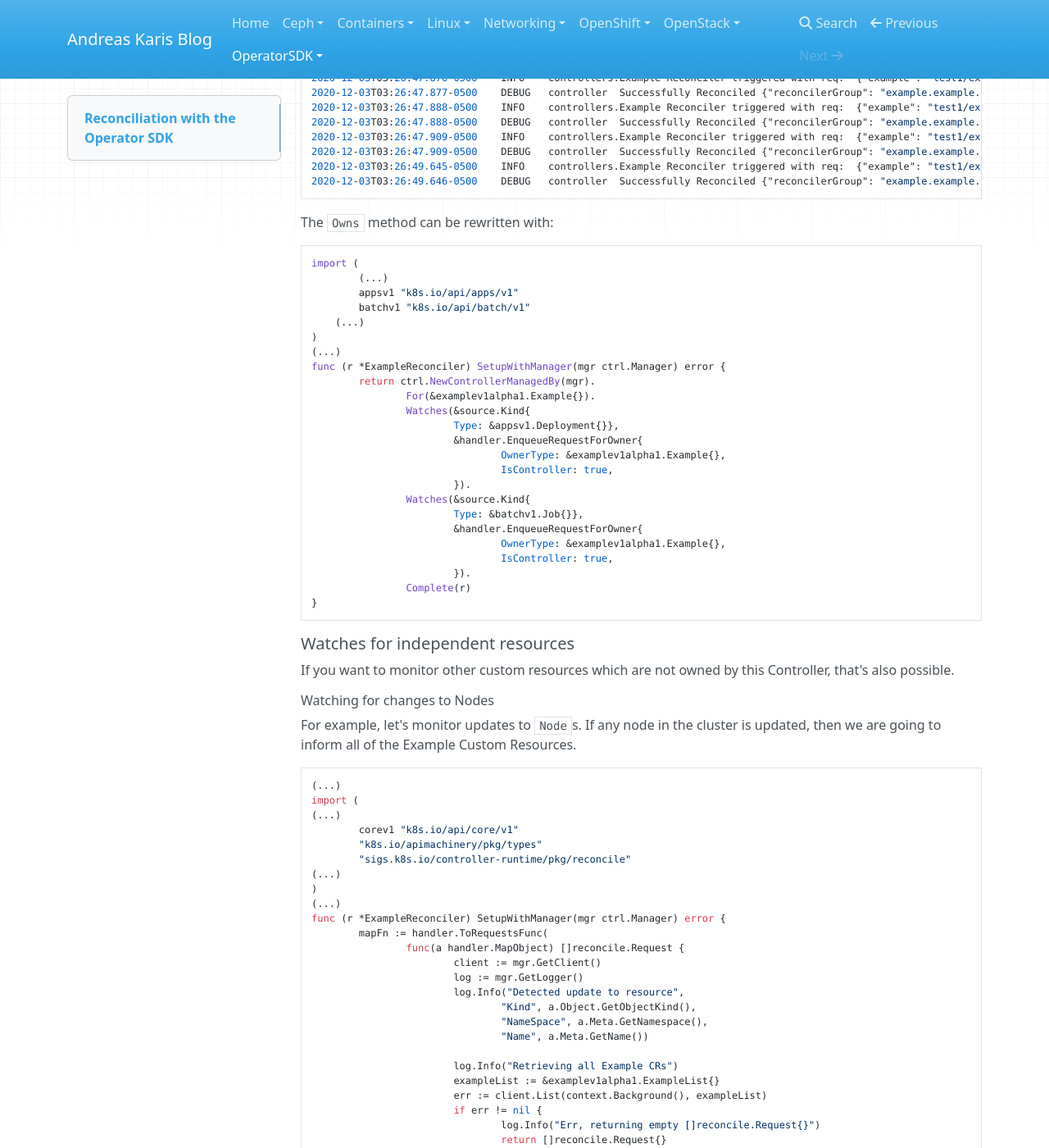
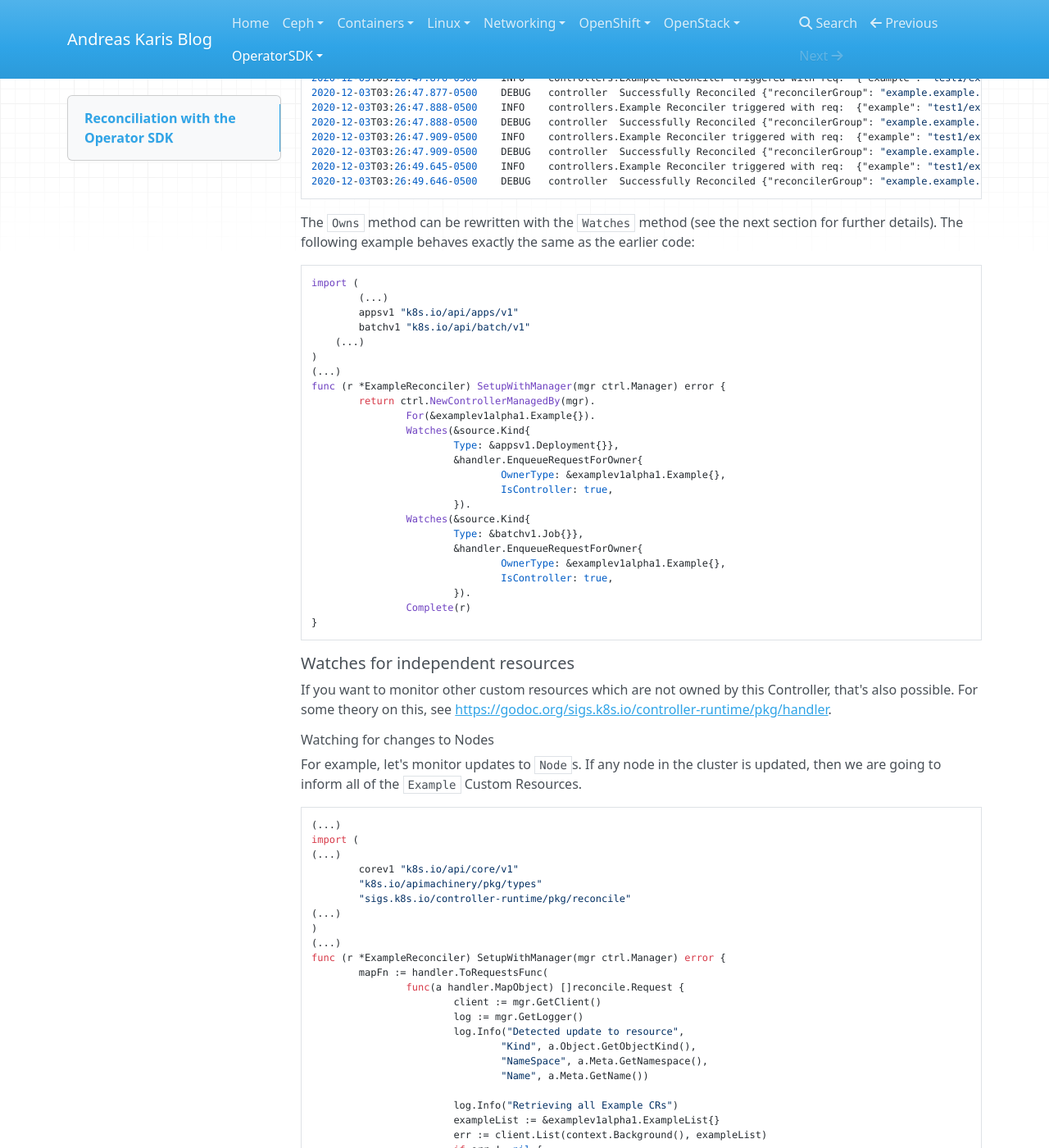
Before and after one commit to andreaskaris/blog, an MkDocs documentation site: the page built from docs/operator-sdk/operator-sdk-reconciliation.md, in a window 1280 px wide and 1400 px high, scrolled down 10102 px. Shown: the whole window at 82% size. Built offline with MkDocs 1.6.1, drawn with Linux system fonts in a browser that asks for light colours; nearby versions of some CDN libraries; some of the changed text lies outside the part shown.

Commit message:
new commit

```diff
--- a/docs/operator-sdk/operator-sdk-reconciliation.md
+++ b/docs/operator-sdk/operator-sdk-reconciliation.md
@@ -505,7 +505,7 @@ deployment.apps/fedora-deployment scaled
 2020-12-03T03:26:49.646-0500	DEBUG	controller	Successfully Reconciled	{"reconcilerGroup": "example.example.com", "reconcilerKind": "Example", "controller": "example", "name": "example-sample", "namespace": "test1"}
 ~~~
 
-The `Owns` method can be rewritten with:
+The `Owns` method can be rewritten with the `Watches` method (see the next section for further details). The following example behaves exactly the same as the earlier code:
 ~~~
 import (
         (...)
@@ -535,11 +535,11 @@ func (r *ExampleReconciler) SetupWithManager(mgr ctrl.Manager) error {
 
 ##### Watches for independent resources
 
-If you want to monitor other custom resources which are not owned by this Controller, that's also possible.
+If you want to monitor other custom resources which are not owned by this Controller, that's also possible. For some theory on this, see [https://godoc.org/sigs.k8s.io/controller-runtime/pkg/handler](https://godoc.org/sigs.k8s.io/controller-runtime/pkg/handler).
 
 ###### Watching for changes to Nodes
 
-For example, let's monitor updates to `Node`s. If any node in the cluster is updated, then we are going to inform all of the Example Custom Resources.
+For example, let's monitor updates to `Node`s. If any node in the cluster is updated, then we are going to inform all of the `Example` Custom Resources.
 
 ~~~
 (...)
```
Also changed, not shown: other parts of docs/operator-sdk/operator-sdk-reconciliation.md (+2 -2 lines).
